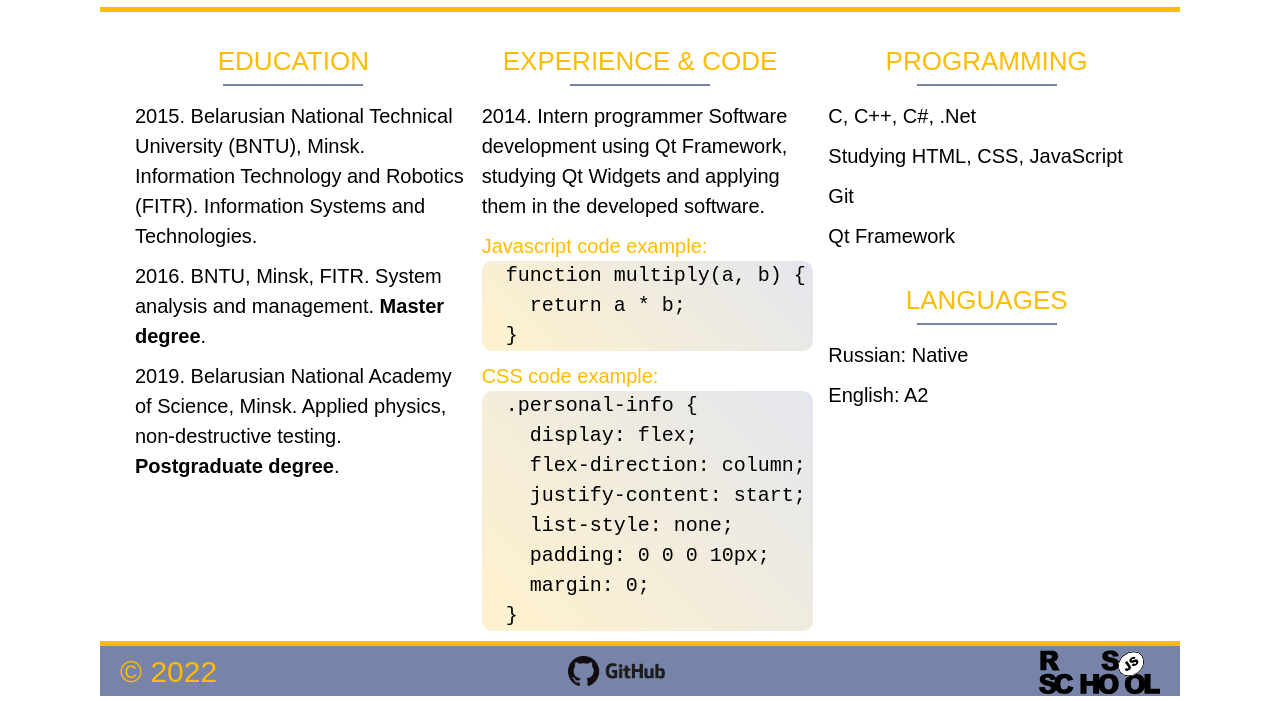
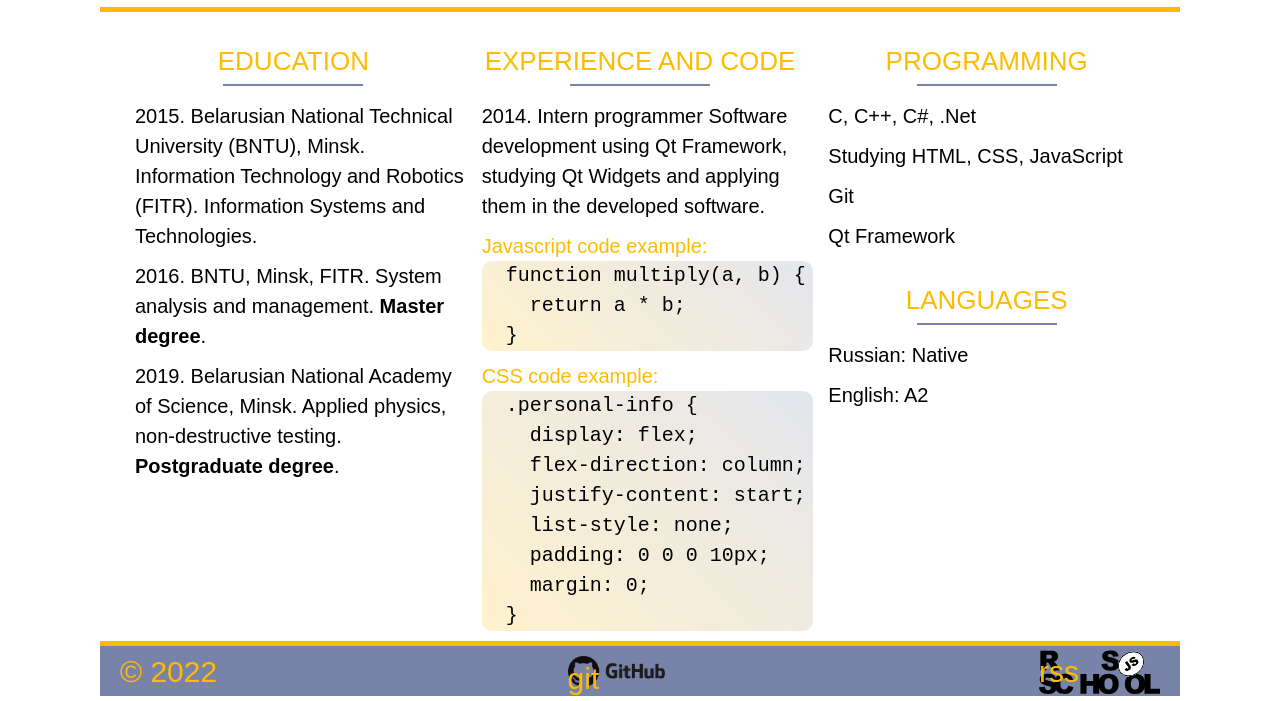
Before and after one commit to TotaLuke/rsschool-cv, a plain HTML site: page index.html in a window 1280 px wide. Shown: the part 825-1526 px from the top of the page. Drawn offline with Linux system fonts and the light colour scheme.

Commit message:
fix: fix some issues with html

```diff
--- a/index.html
+++ b/index.html
@@ -170,7 +170,7 @@
       </div>
       <div class="experience">
         <h2 class="section-title main-title">
-          Experience & Code
+          Experience and Code
         </h2>
         <ul class="section-list">
           <li class="section-item">
@@ -230,8 +230,8 @@
   <footer class="footer">
     <div class="container footer-container">
       <div>© 2022</div>
-      <a href="https://github.com/TotaLuke" class="git"></a>
-      <a href="https://rs.school/js/" class="rss"></a>
+      <a href="https://github.com/TotaLuke" class="git">git</a>
+      <a href="https://rs.school/js/" class="rss">rss</a>
     </div>
   </footer>
 </body>
```
